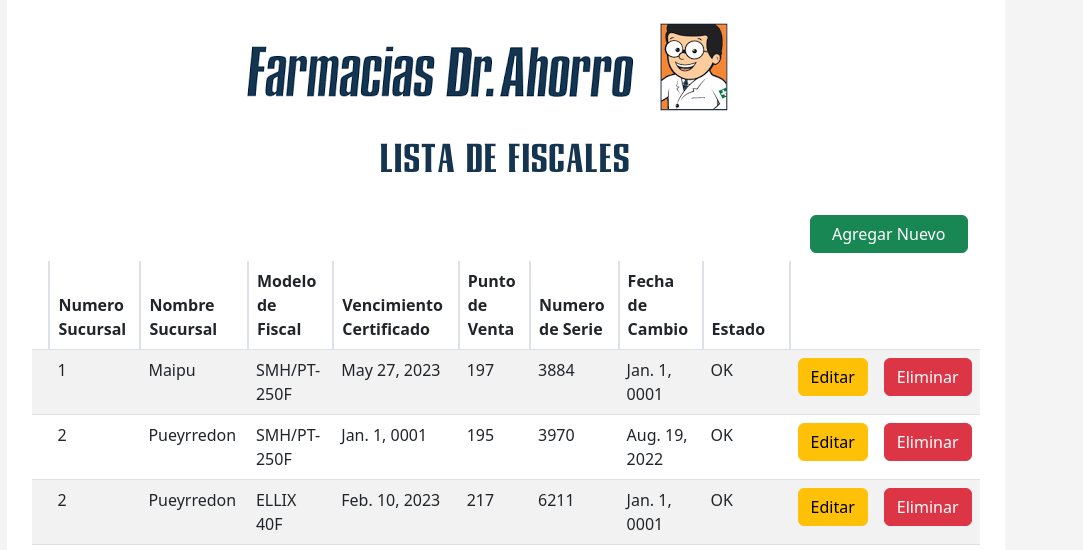
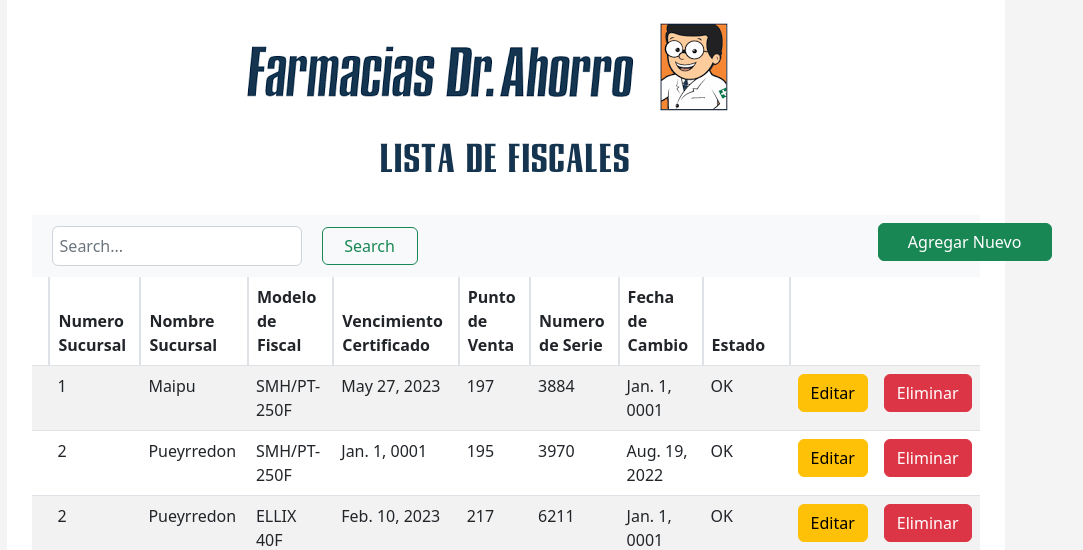
Before and after one commit to MasterOnly23/BBDD-Fiscales, a Django app: page /fiscales/listarFiscales/ in a window 1280 px wide. Shown: the top 550 px of the page, without its empty margins (134-1217 px from the left). Run offline with Django 4.2, Linux system fonts and the light colour scheme; data comes from the database, SQL or seed files in the repository; some libraries are stand-ins or nearby versions.

Commit message:
barra buscar - errores

```diff
--- a/fiscales/template/listaFiscales.html
+++ b/fiscales/template/listaFiscales.html
@@ -39,7 +39,34 @@
             font-weight: bold 120;
             padding-top: 20px;
         }
+      .form-inline{
+        display: flex;
+        align-items: center;
+        width: 100%;
+        padding-inline-start: 1.2rem;
+      }
 
+      .btn-agregar{
+        margin-right: 50px;
+      }
+
+      .input-buscar{
+        padding-right: 10px;
+        width: 250px;
+        height: fit-content;
+        padding: 7px;
+      }
+      .button-buscar{
+        padding-left: 10px;
+        margin-left: 20px;
+        height: inherit;
+        padding: 6px;
+        width: 6rem;
+      }
+      .container-buscar{
+        display: flex;
+         align-items: center;
+      }
     </style>
 </head>
 <body>
@@ -51,10 +78,10 @@
     </header>
     <br>
 
-    <div class="row col-12 justify-content-end mb-2 pr-0">
+    <!-- <div class="row col-12 justify-content-end mb-2 pr-0"> -->
         <!-- <button type="button" class="btn btn-success col-md-2">Agregar Nuevo</button> -->
-        <a href="{% url 'registrarFiscal' %}" class="btn btn-success col-md-2">Agregar Nuevo</a>
-    </div>
+        <!-- <a href="{% url 'registrarFiscal' %}" class="btn btn-success col-md-2">Agregar Nuevo</a>
+    </div> -->
 
     {% if msg %}
 
@@ -63,6 +90,19 @@
         </div>
 
     {% endif %}
+
+    <nav class="navbar navbar-light bg-light">
+      <form class="form-inline" action="{% url 'buscar' fiscal.nombre_sucursal %}" method="get">
+        <div class="container-buscar form-inline2">
+        <input class="form-control mr-sm-2 input-buscar" type="search" placeholder="Search..." aria-label="Search">
+        <button class="btn btn-outline-success my-2 my-sm-1 button-buscar" type="submit">Search</button>
+        </div>
+        <div class="row col-9 justify-content-end mb-2 ">
+          <!-- <button type="button" class="btn btn-success col-md-2">Agregar Nuevo</button> -->
+          <a href="{% url 'registrarFiscal' %}" class="btn btn-success col-md-3 btn-agregar">Agregar Nuevo</a>
+      </div>
+      </form>
+    </nav>
 
     <table class="table table-striped">
         <thead>
--- a/fiscales/template/registrarFiscal.html
+++ b/fiscales/template/registrarFiscal.html
@@ -52,7 +52,7 @@
     <header>
         <a href="{% url 'home' %}" class="nav-logo"><img src="{% static '/img/logo_dr_ahorro.png' %}" alt="logo_dr_ahorro"></a>
         <br>
-        <h1 class="title">Fiscales</h1>
+        <h1 class="title">Registro de Fiscales</h1>
     </header>
     <br>
     <div>
--- a/fiscales/urls.py
+++ b/fiscales/urls.py
@@ -11,4 +11,5 @@ urlpatterns = [
     path('editFiscal/<int:id_fiscal>', Formulario_view.editar_fiscal, name="editFiscal"),
     path('actualizarFiscal/<int:id_fiscal>', Formulario_view.actualizar_fiscal, name="actualizarFiscal"),
     path('eliminarFiscal/<int:id_fiscal>', Formulario_view.eliminar_fiscal, name="eliminarFiscal"),
+    path('buscar/<str:nombre_sucursal>', Formulario_view.buscar_fiscal, name='buscar'),
 ]
--- a/fiscales/views.py
+++ b/fiscales/views.py
@@ -56,3 +56,9 @@ class Formulario_view(HttpRequest):
         fiscal.delete() #metodo delete
         fiscales = Fiscales.objects.all()
         return render(request, 'listaFiscales.html', {"fiscales":fiscales, "msg":"OK"})#agregamos la variable msg para habilitar la alerta del mensaje cuando el alumno sea eliminado correctamente
+
+
+    def buscar_fiscal(request, nombre_sucursal):
+        sucursal = Fiscales.objects.filter(nombre_sucursal__icontains=nombre_sucursal)
+        form = Formularios(instance=sucursal)
+        return render(request, 'buscar.html', {"form":form, "fiscal":sucursal})
```
Also changed, not shown: fiscales/template/buscar.html (added, +18 -0 lines).
